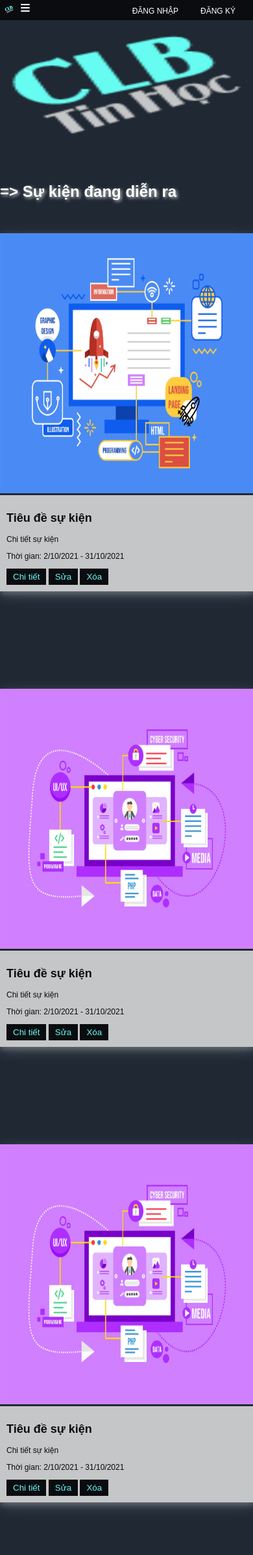
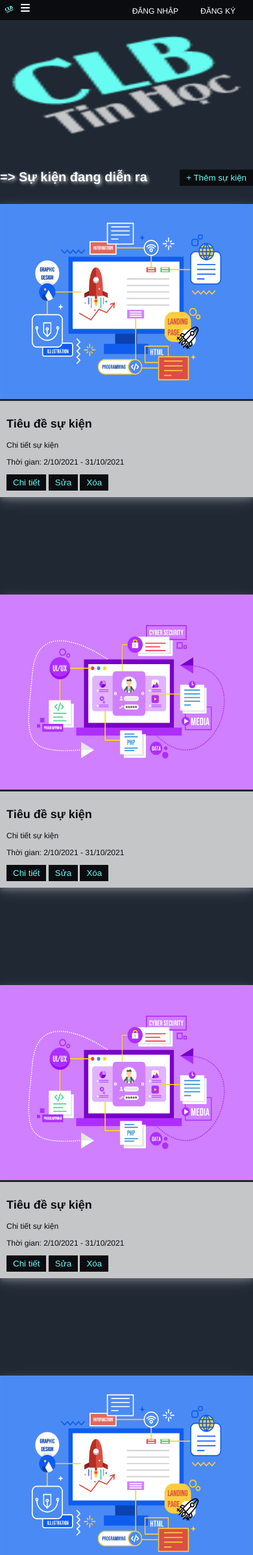
Before and after one commit to HoangHiep2001HVU/Web_CLB, a PHP site: page / in a window 390 px wide. Shown: the top 2393 px of the page at 65% size. Run offline with PHP 8.4, Linux system fonts and the light colour scheme; data comes from the database, SQL or seed files in the repository.

Commit message:
song body

```diff
--- a/layouts/body/body_home.php
+++ b/layouts/body/body_home.php
@@ -1,7 +1,10 @@
 <div class="grid wide">
 	<div class="row">
-		<div class="col l-12">
+		<div class="col l-8 m-8 c-8">
 			<h1>=> Sự kiện đang diễn ra</h1>
+		</div>
+		<div class="col l-4 m-4 c-4">
+			<button class="insert_even">+ Thêm sự kiện</button>
 		</div>
 	</div>
 	<div class="row">
--- a/layouts/footer/footer.php
+++ b/layouts/footer/footer.php
@@ -1,20 +1,20 @@
 <div class="footer grid wide">
 	<div class="row">
-		<div class="col l-4 m-2 c-2 l-o-2">
+		<div class="contact col l-4 m-6 c-6">
 			<img src="../../public/img/clb.png" alt="Ảnh CLB">
 			<p>Xây dựng bởi thành viên CLB Tin Học</p>
 		</div>
-		<div class="col l-4 m-2 c-2">
+		<div class="contact col l-2 m-6 c-6">
 			<img src="../../public/img/logo_fb.png" alt="Logo Facebook">
-			<p><a href="">Facebook</a></p>
+			<p><a href="https://www.facebook.com/clbtin" target="black">CLB Tin Học</a></p>
 		</div>
-		<div class="col l-4 m-2 c-2 l-o-2">
+		<div class="contact col l-3 m-6 c-6">
 			<img src="../../public/img/logo_phone.png" alt="Logo Facebook">
-			<p><a href="">SĐT: 0384191013</a></p>
+			<p>SĐT: 0384191013</p>
 		</div>
-		<div class="col l-4 m-2 c-2">
+		<div class="contact col l-3 m-6 c-6">
 			<img src="../../public/img/email.png" alt="Logo Facebook">
-			<p><a href="">Email: clbtinhoc@mail.com</a></p>
+			<p>Email: clbtinhoc@mail.com</p>
 		</div>
 	</div>
 </div>
--- a/public/css/css.css
+++ b/public/css/css.css
@@ -1,4 +1,9 @@
 /*Định dạng chung cho web*/
+
+* {
+  box-sizing: border-box;
+}
+
 body {
   background: #1f2833;
   font-family: Helvetica, Arial, sans-serif;
@@ -6,7 +11,6 @@ body {
   color: #fff;
   font-size: 16px;
   width: 100%;
-	font-family: Arial, Helvetica, sans-serif;
 }
 
 #top {
@@ -30,7 +34,7 @@ body {
   margin: 5px 5px;
 }
 
-.menu  {
+.menu {
   width: 100%;
   display: flex;
   background: #0b0c10;
@@ -62,7 +66,7 @@ ul {
 .menu li {
   display: inline-table;
   list-style-type: none;
-	text-transform:uppercase;
+  text-transform: uppercase;
   padding-left: 15px;
   padding-right: 15px;
   padding-top: 8px;
@@ -87,7 +91,7 @@ ul {
   font-size: 12px;
 }
 
-.menu ul li:hover .sub_Group{
+.menu ul li:hover .sub_Group {
   display: grid;
 }
 
@@ -99,7 +103,7 @@ ul {
   display: block;
 }
 
-.mb_users{
+.mb_users {
   margin-top: -37px;
   margin-right: 10px;
 }
@@ -129,17 +133,17 @@ ul {
   border-radius: 50%;
 }
 
-.tranfer svg:hover{
+.tranfer svg:hover {
   opacity: 0.8;
 }
 
-.tranfer .left{
+.tranfer .left {
   margin-left: 1%;
 }
 
 .tranfer .right {
   float: right;
-    margin-right: 5%;
+  margin-right: 1%;
 }
 
 .slide_img {
@@ -154,7 +158,7 @@ ul {
   min-width: 100%;
 }
 
-.banner_top:hover .tranfer{
+.banner_top:hover .tranfer {
   display: block;
 }
 
@@ -182,12 +186,12 @@ ul {
   width: 20px;
 }
 
-.insert_slide_img button:hover{
+.insert_slide_img button:hover {
   background: #1f2833;
   opacity: 1;
 }
 
-.banner_top:hover .insert_slide_img{
+.banner_top:hover .insert_slide_img {
   display: block;
 }
 
@@ -208,8 +212,8 @@ ul {
   height: 100%;
   overflow: auto;
   overflow-y: overlay;
-	background-color: rgb(0,0,0);
-	background-color: rgba(0,0,0,0.7);
+  background-color: rgb(0, 0, 0);
+  background-color: rgba(0, 0, 0, 0.7);
   transition: all 0.8s;
 }
 
@@ -234,7 +238,8 @@ ul {
 }
 
 /* Add Animation */
-.modal-content, #caption {
+.modal-content,
+#caption {
   -webkit-animation-name: zoom;
   -webkit-animation-duration: 0.6s;
   animation-name: zoom;
@@ -242,13 +247,21 @@ ul {
 }
 
 @-webkit-keyframes zoom {
-	from {-webkit-transform:scale(0)}
-	to {-webkit-transform:scale(1)}
+  from {
+    -webkit-transform: scale(0);
+  }
+  to {
+    -webkit-transform: scale(1);
+  }
 }
 
 @keyframes zoom {
-	from {transform:scale(0)}
-	to {transform:scale(1)}
+  from {
+    transform: scale(0);
+  }
+  to {
+    transform: scale(1);
+  }
 }
 
 /* The Close Button */
@@ -279,11 +292,12 @@ ul {
   margin: 0 auto;
 }
 
-.bg img {
+#login .bg img {
   width: 80%;
-	border-radius:1%;
-	-moz-border-radius:1%;
-	-webkit-border-radius:1%;
+  max-width: 1200px;
+  border-radius: 1%;
+  -moz-border-radius: 1%;
+  -webkit-border-radius: 1%;
 }
 
 /*Định dạng css cho form*/
@@ -297,7 +311,7 @@ ul {
   text-align: center;
 }
 
-.form h1{
+.form h1 {
   margin: 2%;
 }
 
@@ -311,11 +325,11 @@ ul {
   padding-left: 3%;
 }
 
-.form_group input:focus{
+.form_group input:focus {
   border-color: #7826f5;
 }
 
-.form_group #gender {
+#register .form_group #gender {
   border: solid #cbcbcb;
   width: 72%;
   height: 50px;
@@ -325,7 +339,7 @@ ul {
   padding-left: 3%;
 }
 
-.form_group #gender:focus{
+#register .form_group #gender:focus {
   border-color: #7826f5;
 }
 
@@ -338,11 +352,12 @@ ul {
   font-size: 22px;
 }
 
-.form button:hover{
+.form button:hover {
   background: #8b48f7;
 }
 
-.bg, .form {
+.bg,
+.form {
   -webkit-animation-name: zoom;
   -webkit-animation-duration: 0.6s;
   animation-name: zoom;
@@ -358,12 +373,12 @@ ul {
   font-size: 18px;
 }
 
-#register  .form_group #gender{
+#register .form_group #gender {
   height: 35px;
   font-size: 18px;
 }
 
-#register  .form{
+#register .form {
   margin-right: 15%;
   margin-top: 3%;
 }
@@ -380,7 +395,7 @@ ul {
   margin: 8% 35% 0% 0%;
 }
 
-#upload_sl h1{
+#upload_sl h1 {
   font-size: 32px;
 }
 
@@ -388,7 +403,7 @@ ul {
   padding-top: 2%;
 }
 
-#upload_sl #note_img_sl{
+#upload_sl #note_img_sl {
   max-width: 67%;
   min-width: 67%;
   max-height: 300px;
@@ -397,10 +412,9 @@ ul {
   border: solid #cbcbcb;
 }
 
-#upload_sl #note_img_sl:focus{
+#upload_sl #note_img_sl:focus {
   border-color: #7826f5;
 }
-
 
 .row h1 {
   margin: 50px 0px;
@@ -413,7 +427,8 @@ ul {
 }
 
 .even {
-	box-shadow: 0 4px 8px 0 rgba(255, 255, 255, 0.2), 0 6px 20px 0 rgba(255, 255, 255, 0.19);
+  box-shadow: 0 4px 8px 0 rgba(255, 255, 255, 0.2),
+    0 6px 20px 0 rgba(255, 255, 255, 0.19);
   margin-bottom: 150px;
 }
 
@@ -430,6 +445,7 @@ ul {
   color: #0b0c10;
 }
 
+.insert_even,
 .header_even button {
   background-color: #0b0c10;
   color: #66fcf1;
@@ -438,14 +454,21 @@ ul {
   padding: 5px 10px;
 }
 
+.insert_even:hover,
 .header_even button:hover {
   background-color: #66fcf1;
   color: #0b0c10;
 }
 
+.insert_even {
+  float: right;
+  margin-top: 60px;
+}
+
 .footer {
   background-color: #0b0c10;
   color: #fff;
+  font-size: 12px;
 }
 
 .footer .row img {
@@ -456,11 +479,15 @@ ul {
   margin-left: 10px;
 }
 
-.footer .row .col{
+.footer .row .col {
   display: flex;
 }
 
-.footer .row .col a{
+.footer .row .col a {
   text-decoration: none;
   color: #fff;
 }
+
+.contact {
+	margin-bottom: 10px;
+}
--- a/public/css/grid_system.css
+++ b/public/css/grid_system.css
@@ -91,8 +91,8 @@
 }
 
 .c-12 {
-    flex: 0 0 98.5%;
-    max-width: 98.5%;
+    flex: 0 0 100%;
+    max-width: 100%;
 }
 
 .c-o-1 {
@@ -196,8 +196,8 @@
     }
 
     .m-6 {
-        flex: 0 0 47.5%;
-        max-width: 47.5%;
+        flex: 0 0 50%;
+        max-width: 50%;
     }
 
     .m-7 {
@@ -348,8 +348,8 @@
     }
 
     .l-6 {
-        flex: 0 0 47.5%;
-        max-width: 47.5%;
+        flex: 0 0 50%;
+        max-width: 50%;
     }
 
     .l-7 {
@@ -511,8 +511,8 @@
     }
 
     .wide .l-6 {
-        flex: 0 0 47.5%;
-        max-width: 47.5%;
+        flex: 0 0 50%;
+        max-width: 50%;
     }
 
     .wide .l-7 {
--- a/public/css/responsive.css
+++ b/public/css/responsive.css
@@ -301,19 +396,44 @@
     margin-right: 1%;
   }
 
-	/*form dang nhap va dang ky*/
-	.bg {
-		margin-top: 20%;
+  .row h1 {
+    margin: 30px 0px;
   }
 
-	#login .form {
-		margin-top: 30%;
+  .insert_even {
+    margin-top: 30px;
   }
 
-	.form_group input {
-		height: 15px;
-		font-size: 10px;
-		padding-left: 3%;
+  .even img {
+    max-height: 300px;
+    min-height: 300px;
+  }
+
+  .footer .contact img {
+    margin-left: 10px;
+  }
+
+  .row h1 {
+    margin: 30px 0px;
+    font-size: 20px;
+  }
+
+  .insert_even {
+    margin-top: 30px;
+  }
+
+  .footer .contact img {
+    margin-left: 60px;
+  }
+}
+
+@media only screen and (max-width: 667px) {
+  #login .form {
+    margin-top: 25%;
+  }
+
+  #login .form_group input {
+    height: 20px;
   }
 
   #register .form_group input {
--- a/tien_do.txt
+++ b/tien_do.txt
@@ -36,3 +36,7 @@
 - Ngày 02/10:
 	- Vẫn là sửa giao diện
 	- Làm giao diện trang chủ
+- Ngày 4/10:
+	+ Sửa đc grid system
+	+ Hoàn thiện giao diện body
+	+ Đang sửa responsive
```
Also changed, not shown: other parts of public/css/responsive.css (+121 -23 lines). Lines whose indentation alone changed are shown as unchanged.
